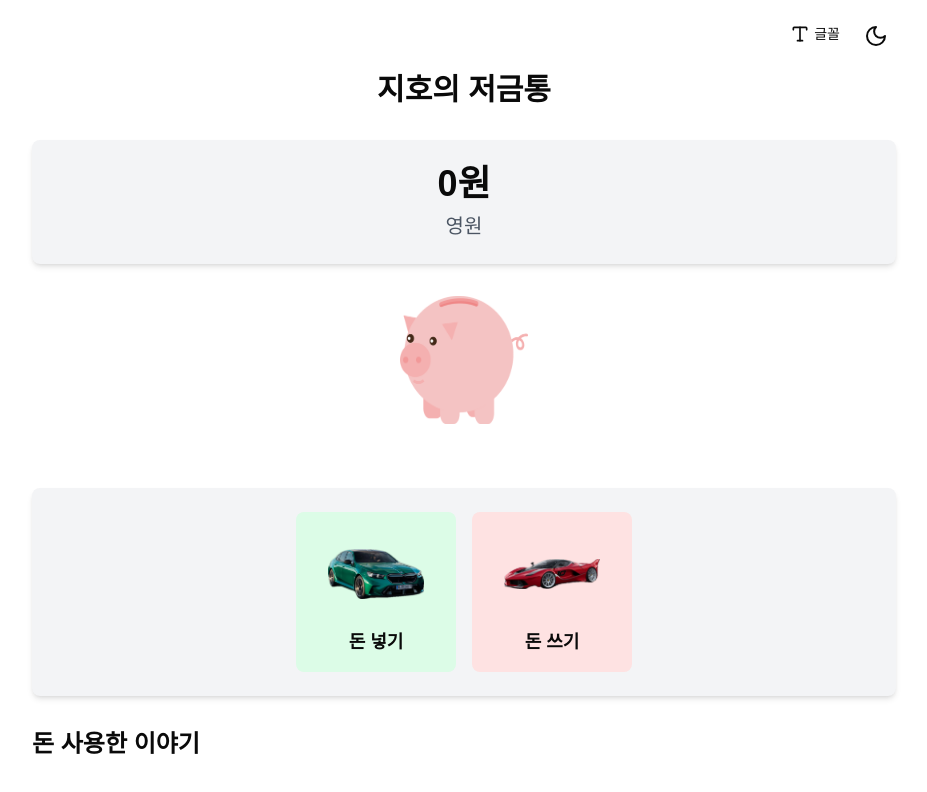
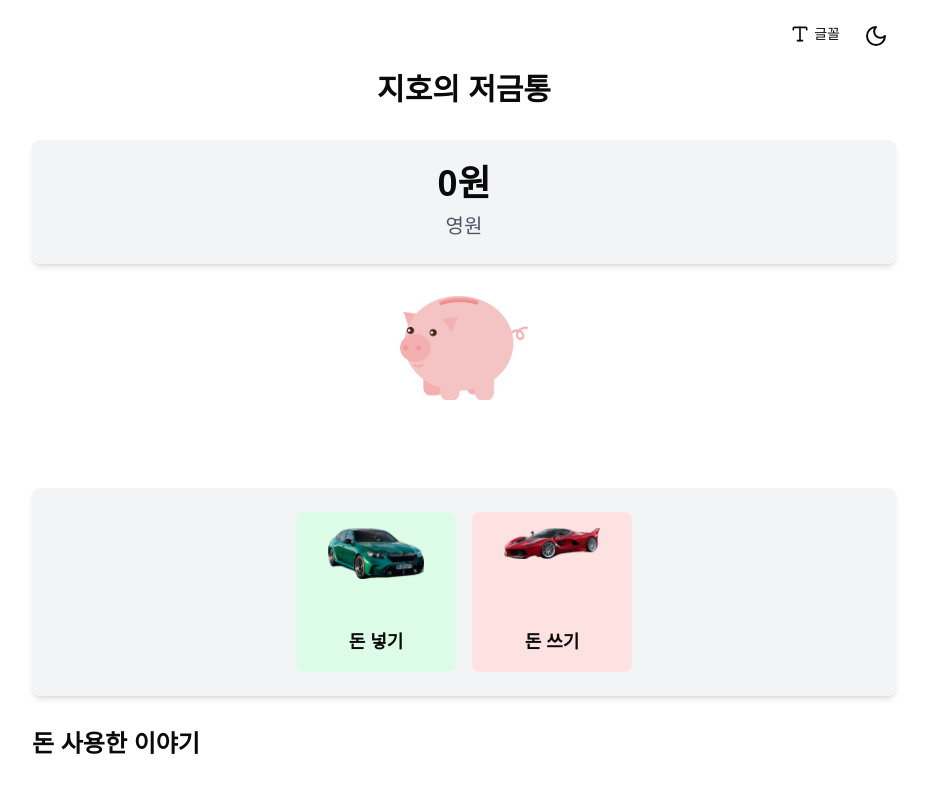
Before and after one commit to JR-Bae/jiho-bank, a Next.js app: page / in a window 1280 px wide. Shown: the top 792 px of the page, without its empty margins (176-1103 px from the left). Built offline with nearby package versions, Linux system fonts and the light colour scheme; a web font is replaced by a local one.

Commit message:
지호 저금통 빌드가자

```diff
--- a/components/PiggyBank.tsx
+++ b/components/PiggyBank.tsx
@@ -4,6 +4,7 @@ import React, { useState, useEffect } from 'react';
 import { useTheme } from 'next-themes';
 import { Moon, Sun, Type } from 'lucide-react';
 import { fonts } from '@/lib/fonts';
+import Image from 'next/image';
 
 interface Transaction {
     id: number;
@@ -76,7 +77,7 @@ export default function PiggyBank() {
         let numStr = num.toString();
 
         while (numStr.length > 0) {
-            let chunk = numStr.slice(-4);
+            const chunk = numStr.slice(-4);
             numStr = numStr.slice(0, -4);
 
             let chunkResult = '';
@@ -268,13 +269,19 @@ export default function PiggyBank() {
             <div className="relative h-40 mb-8">
                 {isAnimating && (
                     <div className="absolute drop-coin">
-                        <img src="/money.png" alt="돈" className="w-16 h-16 mx-auto"/>
+                        <Image src="/money.png" alt="돈" className="w-16 h-16 mx-auto"
+                               width={128}
+                               height={128}
+                               layout="intrinsic"/>
                     </div>
                 )}
-                <img
+                <Image
                     src="/piggy.png"
                     alt="저금통"
                     className="w-32 h-32 mx-auto"
+                    width={128}
+                    height={128}
+                    layout="intrinsic"
                 />
             </div>
 
@@ -285,7 +292,10 @@ export default function PiggyBank() {
                     onClick={handleAddMoney}
                     className="flex flex-col items-center justify-between p-4 bg-green-100 dark:bg-green-900 rounded-lg hover:bg-green-200 dark:hover:bg-green-800 active:scale-95 transition-transform duration-150 button-touch h-40 w-40"
                 >
-                    <img src="/add-money.png" alt="돈 넣기" className="w-24 h-24 object-contain"/>
+                    <Image src="/add-money.png" alt="돈 넣기" className="w-24 h-24 object-contain"
+                           width={128}
+                           height={128}
+                           layout="intrinsic"/>
                     <span className="text-lg font-bold mt-2">돈 넣기</span>
                 </button>
 
@@ -294,7 +304,10 @@ export default function PiggyBank() {
                     onClick={handleSpendMoney}
                     className="flex flex-col items-center justify-between p-4 bg-red-100 dark:bg-red-900 rounded-lg hover:bg-red-200 dark:hover:bg-red-800 active:scale-95 transition-transform duration-150 button-touch h-40 w-40"
                 >
-                    <img src="/use-money.png" alt="돈 쓰기" className="w-24 h-24 object-contain"/>
+                    <Image src="/use-money.png" alt="돈 쓰기" className="w-24 h-24 object-contain"
+                           width={128}
+                           height={128}
+                           layout="intrinsic"/>
                     <span className="text-lg font-bold mt-2">돈 쓰기</span>
                 </button>
             </div>
@@ -309,10 +322,13 @@ export default function PiggyBank() {
                     >
                         {/* 사진 표시 */}
                         {tx.photo && (
-                            <img
+                            <Image
                                 src={tx.photo}
                                 alt="거래 사진"
                                 className="w-full h-48 object-cover"
+                                width={128}
+                                height={128}
+                                layout="intrinsic"
                             />
                         )}
 
```
